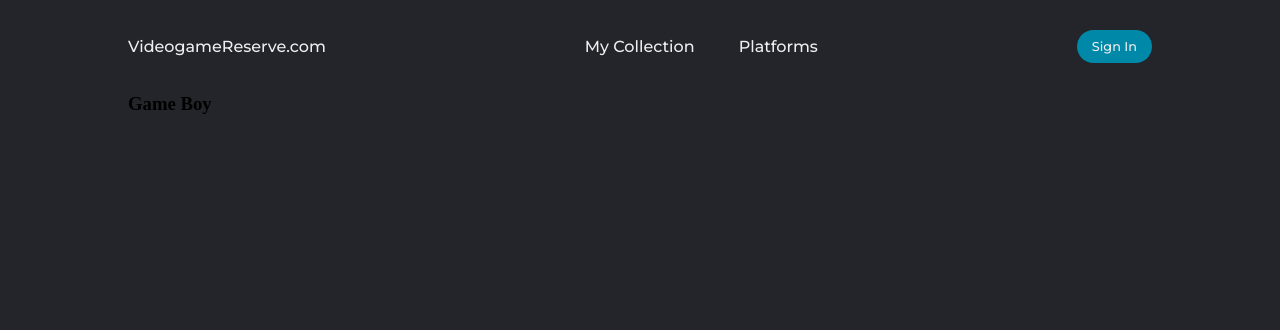
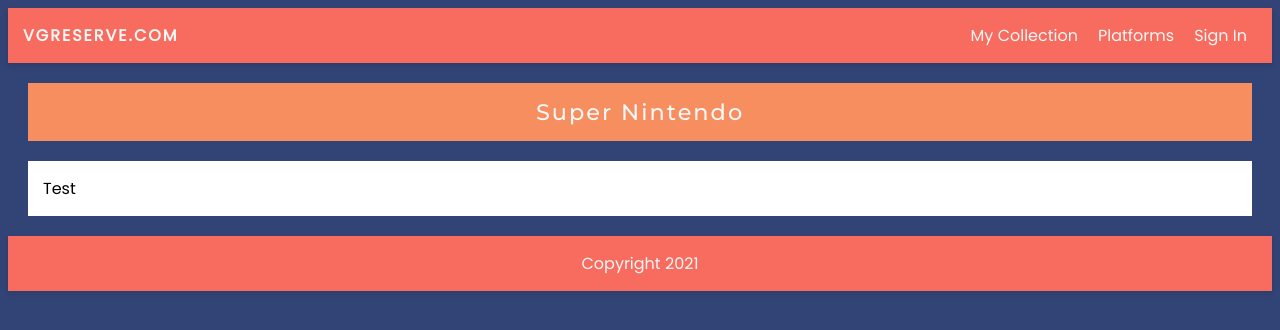
Before and after one commit to nelsonbernard/gpg-first-draft, a website: page index.html in a window 1280 px wide. Drawn offline with nearby package versions, Linux system fonts and the light colour scheme; no server answers.

Commit message:
added footer and platform title, customized header

```diff
--- a/index.css
+++ b/index.css
@@ -1,44 +1,152 @@
 @import url('https://fonts.googleapis.com/css?family=Montserrat:500');
+@import url('https://fonts.googleapis.com/css?family=Poppins&display=swap');
+
+:root{
+  --main-bg-color: #324376;
+  --main-bg-alt: #586ba4;
+  --highlight-color: #f5dd90;
+  --secondary-bg-color: #f76c5e;
+  --highlight-alt: #f68e5f;
+  --main-text-color: #f7f7f7;
+}
 
 *{
   box-sizing: border-box;
-  margin: 0;
-  padding: 0;
-  background-color: #24252A;
+  /* margin: 0;
+  padding: 0; */
+  /* background-color: #24252A; */
 }
 
-li, a, button{
-  font-family: "Montserrat", sans-serif;
-  font-weight: 500;
+body{
+  background-color: var(--main-bg-color);
+  font-family: 'Poppins', sans-serif;
+}
+
+/* li, a, button{
+  /* font-family: "Montserrat", sans-serif; */
+  /* font-weight: 500;
   font-size: 16px;
   color: #edf0f1;
   text-decoration: none;
-}
+}*/
 
-header{
+/* header{
+  display: flex;
+  align-items: center;
+  padding: 30px 10%;
+} */
+
+nav{
+  background-color: var(--secondary-bg-color);
+  box-shadow: 0 3px 5px rgba(0,0,0, 0.1);
   display: flex;
   justify-content: space-between;
   align-items: center;
-  padding: 30px 10%;
+  padding: 15px;
 }
 
-.nav-links{
-  list-style: none;
+nav p{
+  color: var(--main-text-color);
+  margin: 0;
+  text-transform: uppercase;
+  letter-spacing: 2px;
+  font-weight: bold;
 }
 
-.nav-links li{
-  display: inline-block;
-  padding: 0px 20px;
+nav ul{
+  display: flex;
+  list-style-type: none;
+  margin: 0;
+  padding: 0;
 }
 
-.nav-links li a{
-  transition: all 0.3s ease 0s;
+nav ul li{
+  margin: 0 10px;
 }
 
-.nav-links li a:hover{
-  color:rgba(0, 136, 169, 1);
+nav ul li a{
+  color: var(--main-text-color);
+  text-decoration: none;
 }
 
+.dropdown-menu{
+  border: 0;
+  background-color: transparent;
+  font-size: 1.4em;
+  color: var(--main-text-color);
+  display: none;
+  text-decoration: none;
+}
+
+.container{
+  background-color: #fff;
+  margin: 20px 20px;
+  background-color: var(--highlight-alt);
+}
+
+.platform-name{
+  font-family: 'Montserrat', sans-serif;
+  font-size: 1.4rem;
+  text-align: center;
+  padding: 15px;
+  color: var(--main-text-color);
+  letter-spacing: 2px;
+}
+
+.game-grid{
+  background-color: #fff;
+  padding: 15px;
+
+}
+
+footer{
+  background-color: var(--secondary-bg-color);
+  box-shadow: 0 3px 5px rgba(0,0,0, 0.1);
+  display: flex;
+  justify-content: center;
+  align-items: center;
+  padding: 15px;
+  color: var(--main-text-color);
+}
+
+/* .btn-signin{
+  border: 2px solid #0594ec;
+  padding: 3px 8px;
+  background-color: #0594ec;
+  color: white;
+  border-radius: 5px;
+} */
+
+
+/* Media Queries */
+@media(max-width: 600px){
+  nav ul{
+    background-color: var(--secondary-bg-color);
+    box-shadow: 0 3px 5px rgba(0,0,0, 0.1);
+    flex-direction: column;
+    position: fixed;
+    top: 80px;
+    left: 10%;
+    width: 80%;
+    text-align: center;
+    transform: translateX(120%);
+    transition: transform 0.4s ease;
+  }
+
+  nav ul.show{
+    transform: translateX(0);
+  }
+
+  nav ul li{
+    margin: 15px;
+  }
+
+  .dropdown-menu{
+    display: block;
+  }
+}
+
+/*
 button{
   padding: 9px 15px;
   background-color: rgba(0, 136, 169, 1);
@@ -52,9 +160,9 @@
 
 button:hover{
   background-color: rgba(0, 136, 169, 0.8);
-}
+} */
 
-.container{
+/* .container{
   width: 80%;
   height: 100%;
   margin: auto;
@@ -95,11 +203,11 @@
   color: white;
   background-color: transparent;
   font-size: .8rem;
-  font-family: "Montserrat", sans-serif;
+   font-family: "Montserrat", sans-serif;
   white-space:normal;
   overflow:hidden;
   text-overflow: ellipsis;
-}
+} */
 
 /* body {
   display: block;
--- a/index.html
+++ b/index.html
@@ -11,47 +11,46 @@
     <link href="https://fonts.googleapis.com/css2?family=Dancing+Script&display=swap" rel="stylesheet">
     <link href="https://fonts.googleapis.com/css2?family=Bebas+Neue&display=swap" rel="stylesheet">
     <script src="./node_modules/axios/dist/axios.min.js"></script>
-    <script src="index.js"></script>
     <title>Videogame Reserve</title>
   </head>
 
   <body>
     <header>
-      <a class="name" href="#">VideogameReserve.com</a>
       <nav>
+        <p>VGReserve.com</p>
+
+        <button class="dropdown-menu" id="dropdown-menu">☰</button>
+
         <ul class="nav-links">
           <li><a href="#">My Collection</a></li>
           <li><a href="#">Platforms</a></li>
+          <li><a class="btn-signin" href="#">Sign In</a></li>
         </ul>
       </nav>
-      <a class="cta" href="#"><button>Sign In</button></a>
     </header>
 
     <div class="container">
+      <div class="platform-name">Super Nintendo</div>
+    </div>
+
+    <div class="container">
+      <div class="game-grid" id="game-grid">Test</div>
+    </div>
+
+    <footer id="footer">
+      <div>Copyright 2021</div>
+    </footer>
+    <!-- <div class="container">
       <div class="platforms">
         <h3 class="platform-name">Game Boy</h3>
         <div class="game-grid" id="game-grid">
 
         </div>
       </div>
-    </div>
-      <!-- <div class="header-container container">
-        <div class="brand">
-          <img src="game-center64.png" class="logo">
-          <a href="/" class="name" title="VideoGameReserve.com">VideoGameReserve.com</a>
-        </div>
-      </div>      -->
-      <!-- <div class="navbar">
+    </div> -->
 
-        <div class="links">
-          <a href="#">Home</a>
-          <a href="#">My Collection</a>
-          <a href="#">Platforms</a>
-          <input type="search" class="search"/>
-        </div>
-      </div> -->
-      <!-- <footer>
-        <div class="credits">Icons made by <a href="https://www.flaticon.com/authors/skyclick" title="Skyclick">Skyclick</a> from <a href="https://www.flaticon.com/" title="Flaticon">www.flaticon.com</a></div>
-      </footer> -->
   </body>
+
+  <script src="index.js"></script>
+
 </html>
--- a/index.js
+++ b/index.js
@@ -1,3 +1,12 @@
+const menu = document.getElementById('dropdown-menu');
+const ul = document.querySelector('nav ul');
+
+console.log(menu);
+
+menu.addEventListener('click', () => {
+    ul.classList.toggle('show');
+});
+
 function getConsoles(consoleid){
     axios.post('http://www.nelsonbernard.com/gpgapp/phpscripts/gamesbyconsole.php', {
         consoleid: consoleid
@@ -29,4 +38,4 @@
     .catch(err => console.error(err));
 }
 
-getConsoles('sega-saturn');
+//getConsoles('sega-saturn');
```
